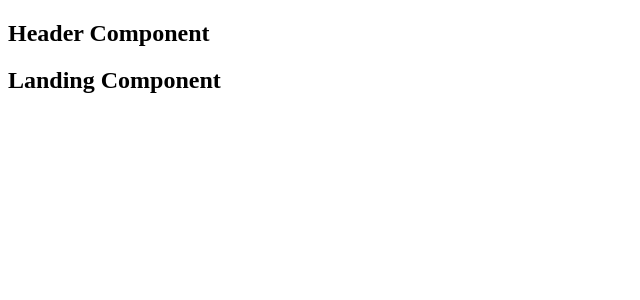
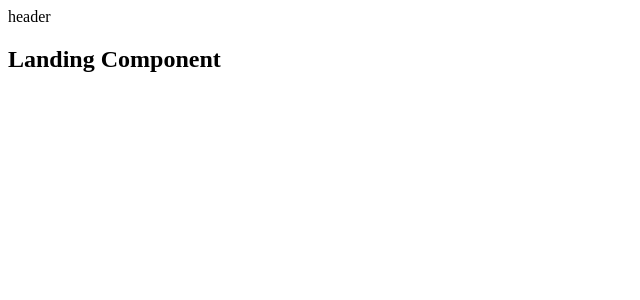
Before and after one commit to khaled-hossain-code/emaily-react-node, a React (Create React App) app in the folder client/: page / in a window 1280 px wide. Shown: the top 300 px of the page, without its empty margins (0-640 px from the left). Built offline with nearby package versions, Linux system fonts and the light colour scheme.

Commit message:
Add header

```diff
--- a/client/src/components/App.js
+++ b/client/src/components/App.js
@@ -1,7 +1,8 @@
 import React from 'react';
 import {BrowserRouter, Route} from 'react-router-dom';
 
-const Header = () => <h2>Header Component</h2>
+import Header from './Header';
+
 const SurveyNew = () => <h2>SurveyNew Component</h2>
 const Dashboard = () => <h2>Dashboard Component</h2>
 const Landing = () => <h2>Landing Component</h2>
--- /dev/null
+++ b/client/src/components/Header.js
@@ -0,0 +1,14 @@
+import React, { Component } from 'react';
+
+class Header extends Component {
+  render(){
+    return (
+      <div>
+        header
+      </div>
+    )
+  }
+
+};
+
+export default Header;
```
